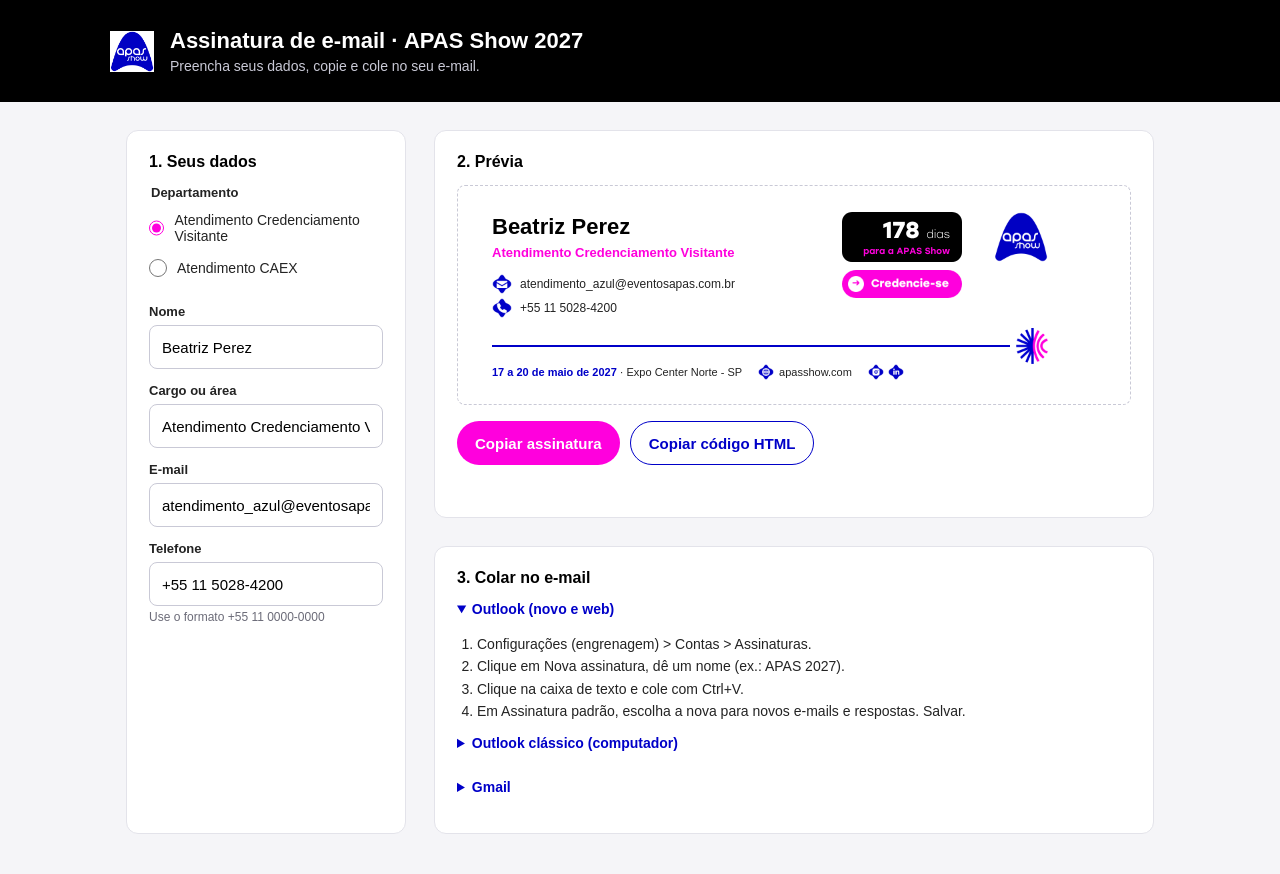
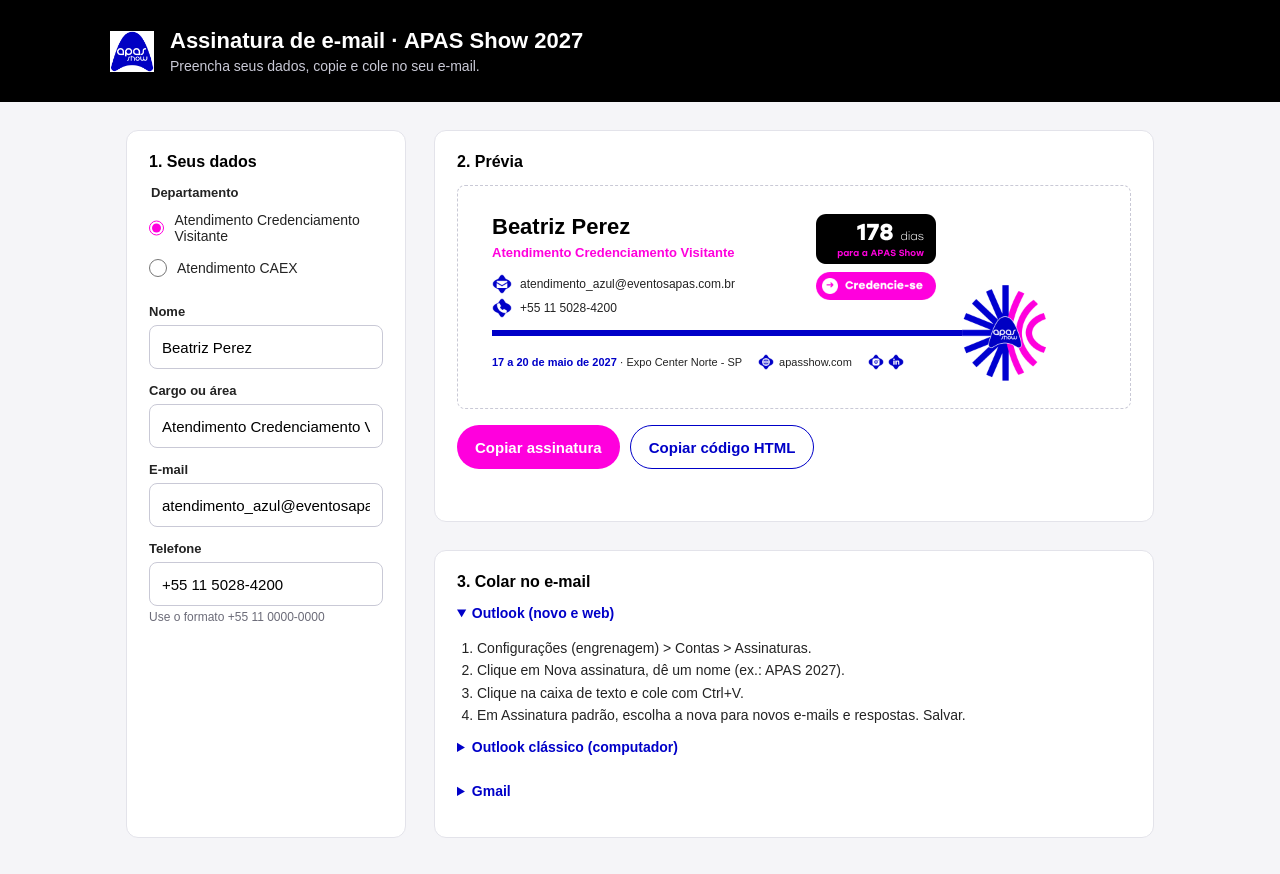
Before and after one commit to tiagopaiva-mci/apas-contagem, a plain HTML site: page docs/gerador.html in a window 1280 px wide. Drawn offline with Linux system fonts and the light colour scheme.

Commit message:
Add files via upload

```diff
--- a/docs/gerador.html
+++ b/docs/gerador.html
@@ -103,7 +103,8 @@ function sig(){
   var F='font-family:Arial,Helvetica,sans-serif;';
   return ''+
 '<table cellpadding="0" cellspacing="0" border="0" width="600" style="width:600px;background:#ffffff;'+F+'">'+
-'<tr><td valign="top" style="padding:18px 0 0 24px">'+
+'<tr>'+
+  '<td valign="top" style="padding:18px 0 0 24px">'+
     '<div style="'+F+'font-size:22px;font-weight:bold;color:#000000;line-height:26px">'+nome+'</div>'+
     '<div style="'+F+'font-size:13px;font-weight:bold;color:#ff00dd;line-height:18px;padding-top:4px">'+cargo+'</div>'+
     '<table cellpadding="0" cellspacing="0" border="0" style="margin-top:10px">'+
@@ -113,29 +114,30 @@ function sig(){
       '<td style="padding:2px 0 2px 8px;'+F+'font-size:12px"><a href="tel:'+esc(telLink)+'" style="color:#232323 !important;text-decoration:none !important"><span style="color:#232323;text-decoration:none">'+tel+'</span></a></td></tr>'+
     '</table>'+
   '</td>'+
-'<td valign="top" align="right" style="padding:16px 20px 0 0">'+
-  '<table cellpadding="0" cellspacing="0" border="0"><tr>'+
-    '<td valign="top"><table cellpadding="0" cellspacing="0" border="0" width="160" style="width:160px">'+
+  '<td valign="top" width="160" style="width:160px;padding:18px 6px 0 0">'+
+    '<table cellpadding="0" cellspacing="0" border="0" width="160" style="width:160px">'+
       '<tr><td align="center"><img src="'+BASE+'contagem.png" width="120" height="50" alt="Contagem para a APAS Show 2027" style="display:block;border:0;margin:0 auto"></td></tr>'+
       '<tr><td align="center" style="padding-top:8px"><a href="'+esc(comUtm(D.link))+'" style="text-decoration:none"><img src="'+BASE+D.botao+'" width="'+D.largura+'" height="28" alt="'+D.alt+'" style="display:block;border:0;margin:0 auto"></a></td></tr>'+
-    '</table></td>'+
-    '<td valign="top" style="padding-left:12px"><img src="'+BASE+'sig-logo.png" width="54" height="50" alt="APAS Show" style="display:block;border:0"></td>'+
-  '</tr></table>'+
-'</td></tr>'+
-'<tr><td colspan="2" style="padding:8px 20px 0 24px">'+
-  '<table cellpadding="0" cellspacing="0" border="0" width="100%"><tr>'+
-    '<td valign="middle"><table cellpadding="0" cellspacing="0" border="0" width="100%"><tr><td height="2" bgcolor="#0000c8" style="height:2px;font-size:0;line-height:0;background:#0000c8">&nbsp;</td></tr></table></td>'+
-    '<td width="38" align="right" valign="middle"><img src="'+BASE+'sig-icone.png" width="32" height="36" alt="" style="display:block;border:0"></td>'+
-  '</tr></table>'+
-'</td></tr>'+
-'<tr><td colspan="2" style="padding:0 24px 14px 24px">'+
+    '</table>'+
+  '</td>'+
+  '<td rowspan="3" valign="bottom" width="106" style="width:106px;padding:0 22px 7px 0"><img src="'+BASE+'sig-icone-logo.png" width="84" height="96" alt="APAS Show" style="display:block;border:0"></td>'+
+'</tr>'+
+'<tr>'+
+  '<td colspan="2" height="16" valign="bottom" style="height:16px;padding:0 0 0 24px">'+
+    '<table cellpadding="0" cellspacing="0" border="0" width="100%"><tr><td height="6" bgcolor="#0000c8" style="height:6px;font-size:0;line-height:0;background:#0000c8">&nbsp;</td></tr></table>'+
+  '</td>'+
+'</tr>'+
+'<tr>'+
+  '<td colspan="2" height="52" valign="middle" style="height:52px;padding:0 0 0 24px">'+
     '<table cellpadding="0" cellspacing="0" border="0"><tr>'+
       '<td style="'+F+'font-size:11px;color:#232323;white-space:nowrap"><b style="color:#0000c8">17 a 20 de maio de 2027</b> · Expo Center Norte - SP</td>'+
       '<td style="padding-left:16px"><img src="'+BASE+'sig-web.png" width="16" height="16" alt="" style="display:block;border:0"></td>'+
       '<td style="padding-left:5px;'+F+'font-size:11px"><a href="'+esc(LINK_SITE)+'" style="color:#232323 !important;text-decoration:none !important"><span style="color:#232323;text-decoration:none">apasshow.com</span></a></td>'+
       (socials?'<td style="padding-left:12px"><table cellpadding="0" cellspacing="0" border="0"><tr>'+socials+'</tr></table></td>':'')+
     '</tr></table>'+
-'</td></tr>'+
+  '</td>'+
+'</tr>'+
+'<tr><td colspan="3" height="10" style="height:10px;font-size:0;line-height:0">&nbsp;</td></tr>'+
 '</table>';
 }
 var prev=document.getElementById('prev'), ok=document.getElementById('ok');
```
Also changed, not shown: docs/sig-icone-logo.png (added). Lines whose indentation alone changed are shown as unchanged.
